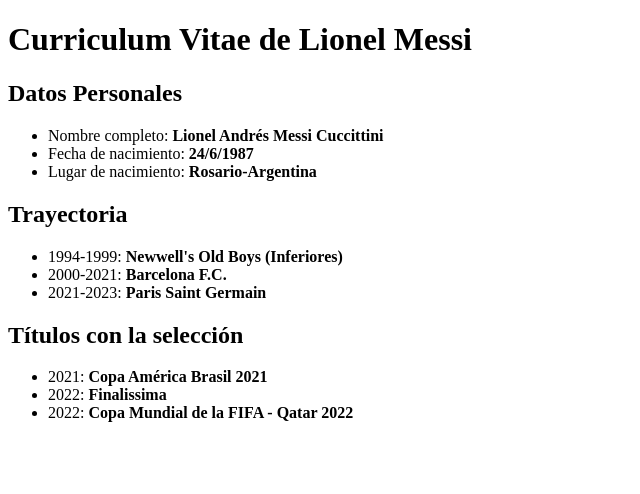
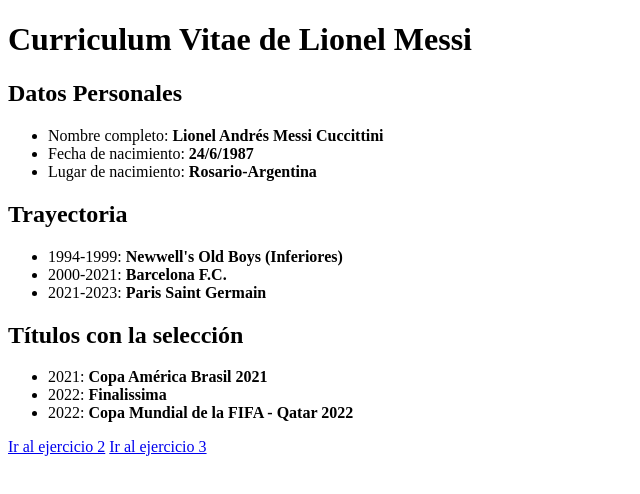
Before and after one commit to SoyFrans/E1-DW-Franco-Soto, a plain HTML site: page index.html in a window 1280 px wide. Shown: the whole page, without its empty margins (0-640 px from the left). Drawn offline with Linux system fonts and the light colour scheme.

Commit message:
E1-DISEÑOWEB

```diff
--- a/index.html
+++ b/index.html
@@ -32,5 +32,7 @@
                 <li>2022: <b>Copa Mundial de la FIFA - Qatar 2022</b></li>
             </ul>
         </nav>
+        <a href="Modulos.html">Ir al ejercicio 2</a>
+        <a href="Formulario.html">Ir al ejercicio 3</a>
     </body>
 </html>
```
